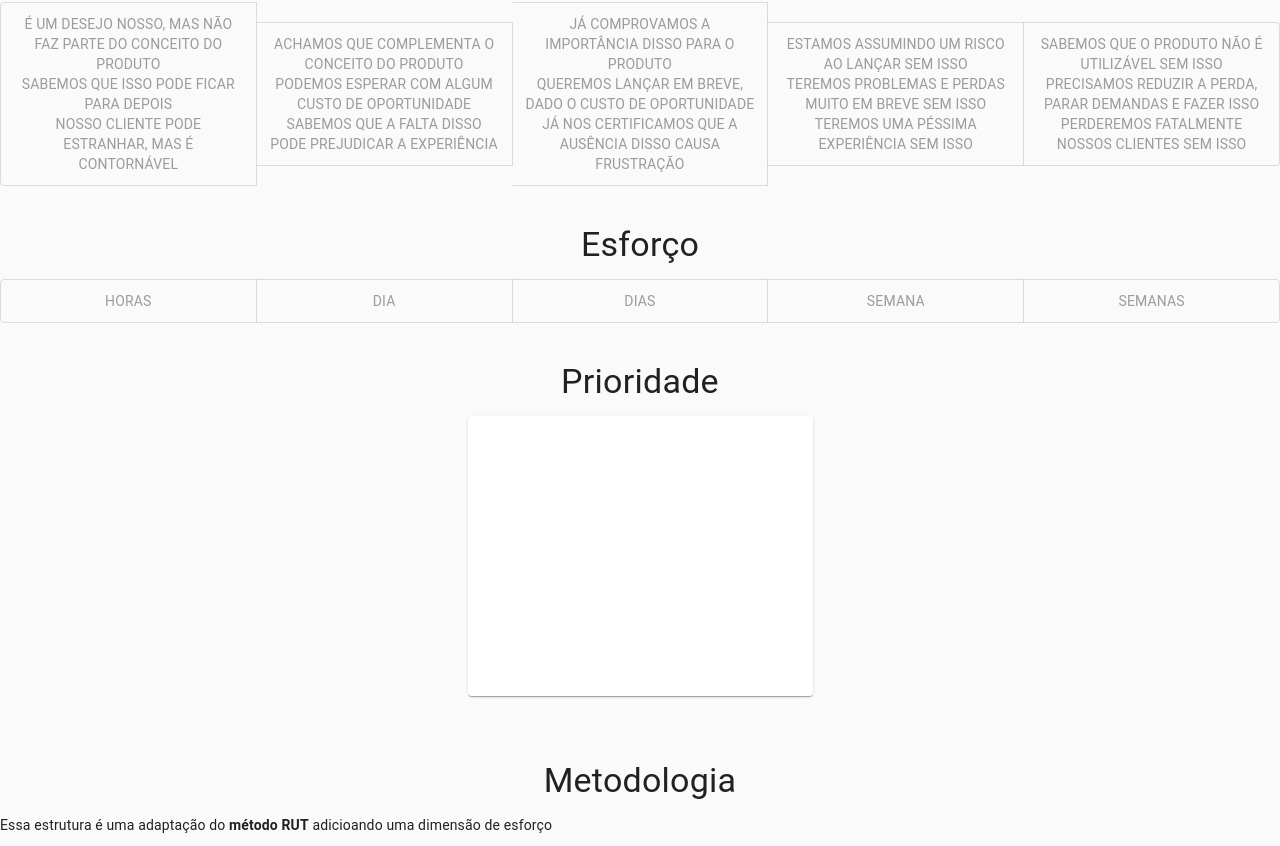
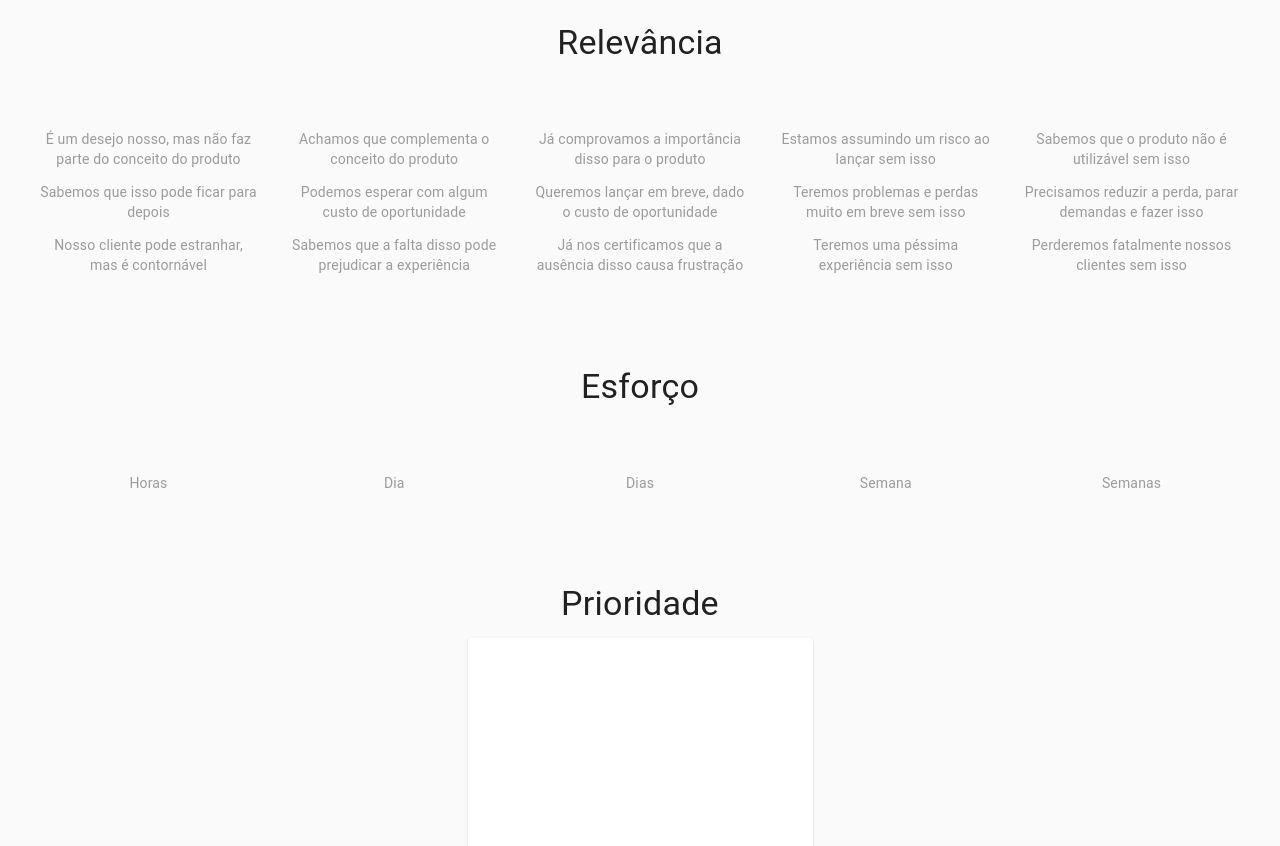
Before and after one commit to yvanfreitas/simasia-app, a React (Create React App) app: page / in a window 1280 px wide. Shown: the part 274-1120 px from the top of the page. Built offline with nearby package versions, Linux system fonts and the light colour scheme.

Commit message:
style: general improves

```diff
--- a/src/App.css
+++ b/src/App.css
@@ -6,10 +6,10 @@ h4{
   margin: 3% 0% 1% 0% !important;
 }
 
-.root {
+.MuiTypography-body2 {
   min-width: 200px;
   text-transform: none!important;
-  margin: 3% 0;
+  margin: 6% 0 !important;
   display: flex;
   align-items: center;
   justify-content: center;
@@ -18,12 +18,16 @@ h4{
 .option{
   display: block !important;
   width: -webkit-fill-available;
+  margin: 0.2% !important;
+  border: none !important;
+  border-radius: 3px !important;
 }
 .options, .kinds{
   margin: auto !important;
   align-items: center;
   display: flex !important;
   overflow: auto;
+  padding: 2%;
 }
 
 .kinds{
@@ -33,7 +37,7 @@ h4{
 
 .result-card{
   max-width: 345px;
-  margin: 0% auto 5% auto;
+  margin: 0 auto 0 auto;
 }
 
 .result-img {
@@ -43,3 +47,9 @@ h4{
 .result-card .MuiCardContent-root{
   min-height: 140px;
 }
+
+.meth{
+  margin: 0 auto 5% auto;
+  text-align: center;
+  padding: 0px 10%;
+}
```
